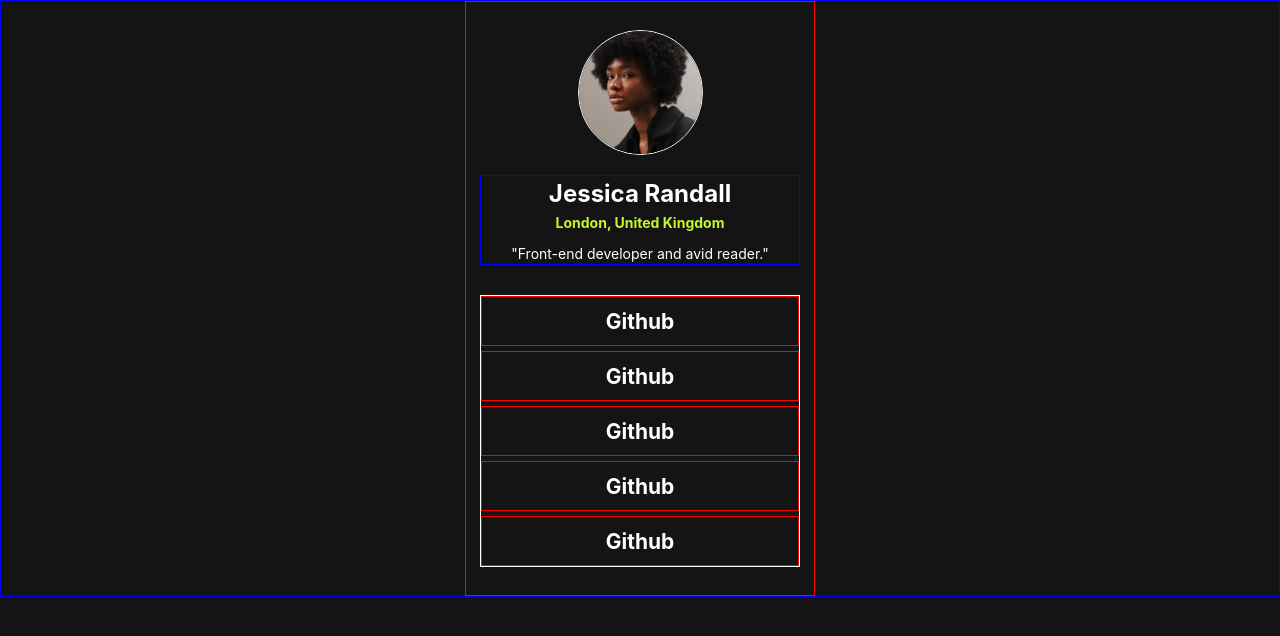
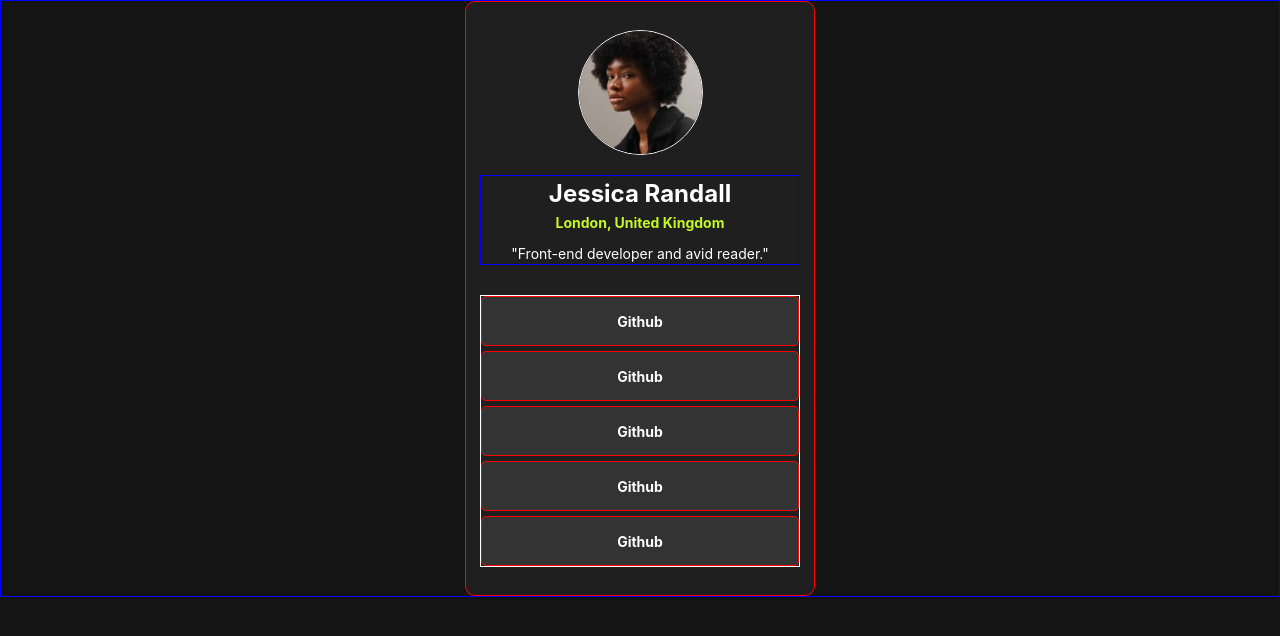
Before and after one commit to Nhoj-Plummer/social-links-profile, a Next.js app: page / in a window 1280 px wide. Shown: the top 636 px of the page. Built offline with nearby package versions, Linux system fonts and the light colour scheme.

Commit message:
Making progress on links

```diff
--- a/src/components/SocialLink/SocialLink.css
+++ b/src/components/SocialLink/SocialLink.css
@@ -8,8 +8,10 @@
   text-align: center;
   align-content: center;
   gap: 30px;
+  background-color: var(--grey-800);
   font-size: var(--font-size-body);
   font-family: var(--font-family);
+  border-radius: 10px;
 }
 
 .social-link_image {
@@ -60,4 +62,11 @@
   height: 50px;
   line-height: 50px;
   text-decoration: none;
+  border-radius: 5px;
+
+  background-color: var(--grey-700);
 }
+
+.social-link_links h2 {
+  font-size: var(--font-size-body);
+}
```
